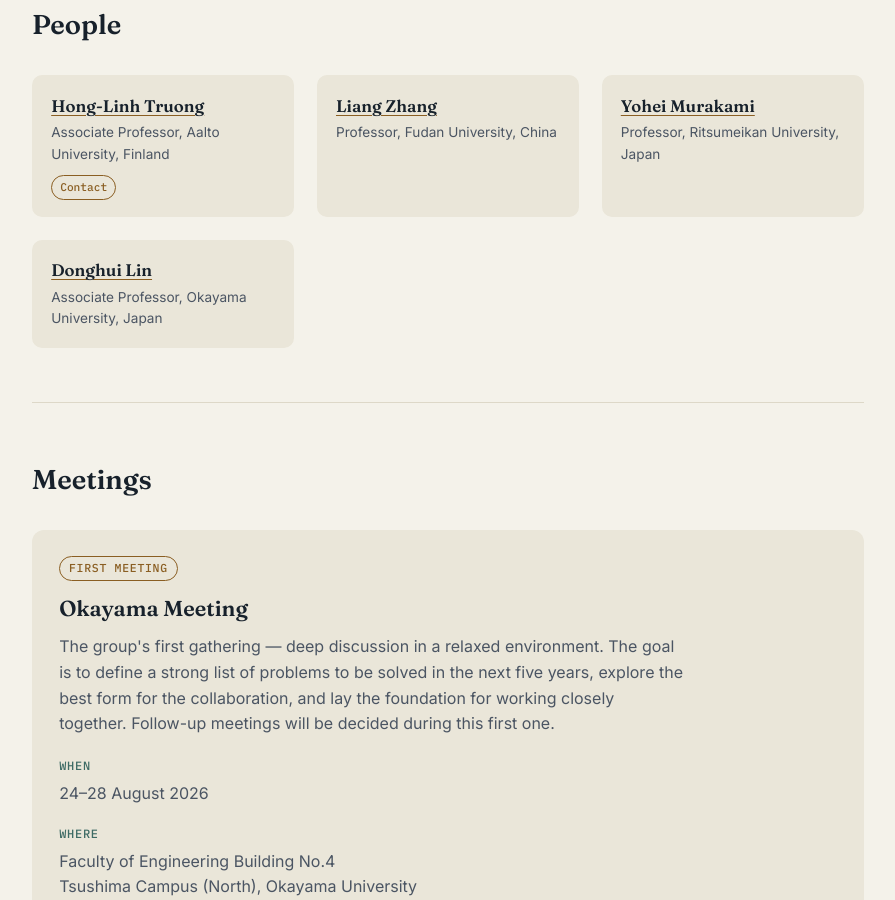
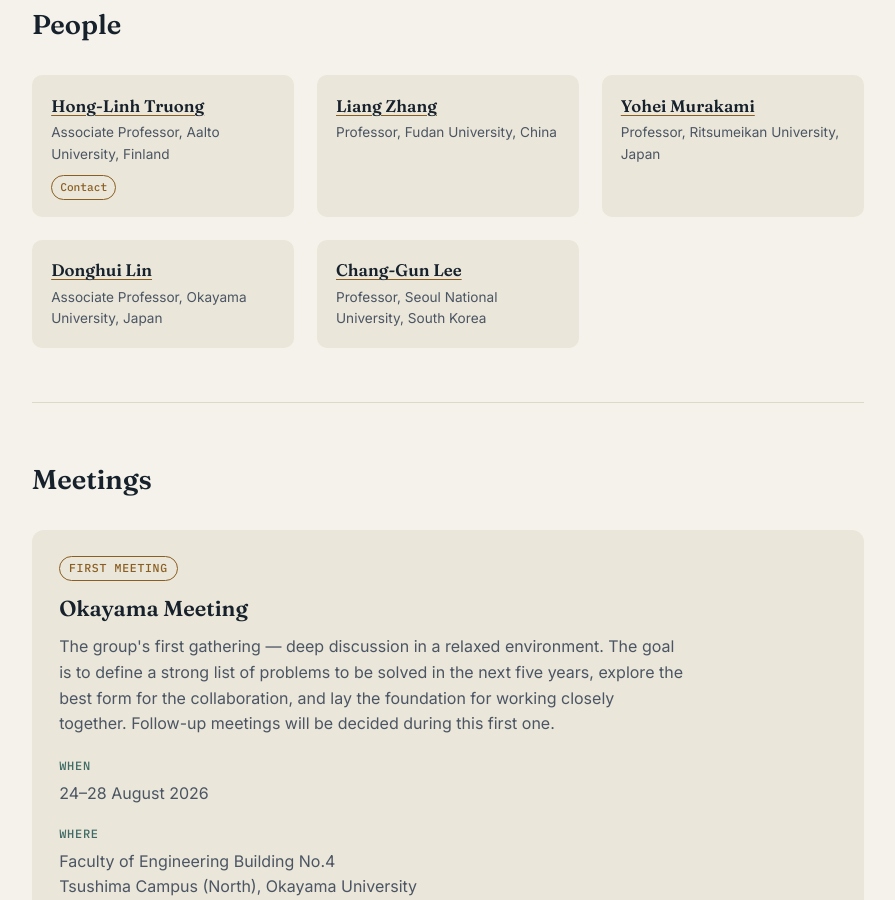
Before and after one commit to istdas/istdas.github.io, a Jekyll site: the page built from index.md, in a window 1280 px wide and 900 px high, scrolled down 1354 px. Shown: the whole window, without its empty margins (192-1087 px from the left). Built offline with Jekyll 4.4.1, drawn with Linux system fonts in a browser that asks for light colours.

Commit message:
add Change-Gun info

```diff
--- a/index.md
+++ b/index.md
@@ -35,6 +35,9 @@
   - name: "Donghui Lin"
     role: "Associate Professor, Okayama University, Japan"
     url: "https://lindh.github.io/"
+  - name: "Chang-Gun Lee"
+    role: "Professor, Seoul National University, South Korea"
+    url: "https://cse.snu.ac.kr/en/people/faculty/54"
 
 meetings:
   - label: "First meeting"
```
